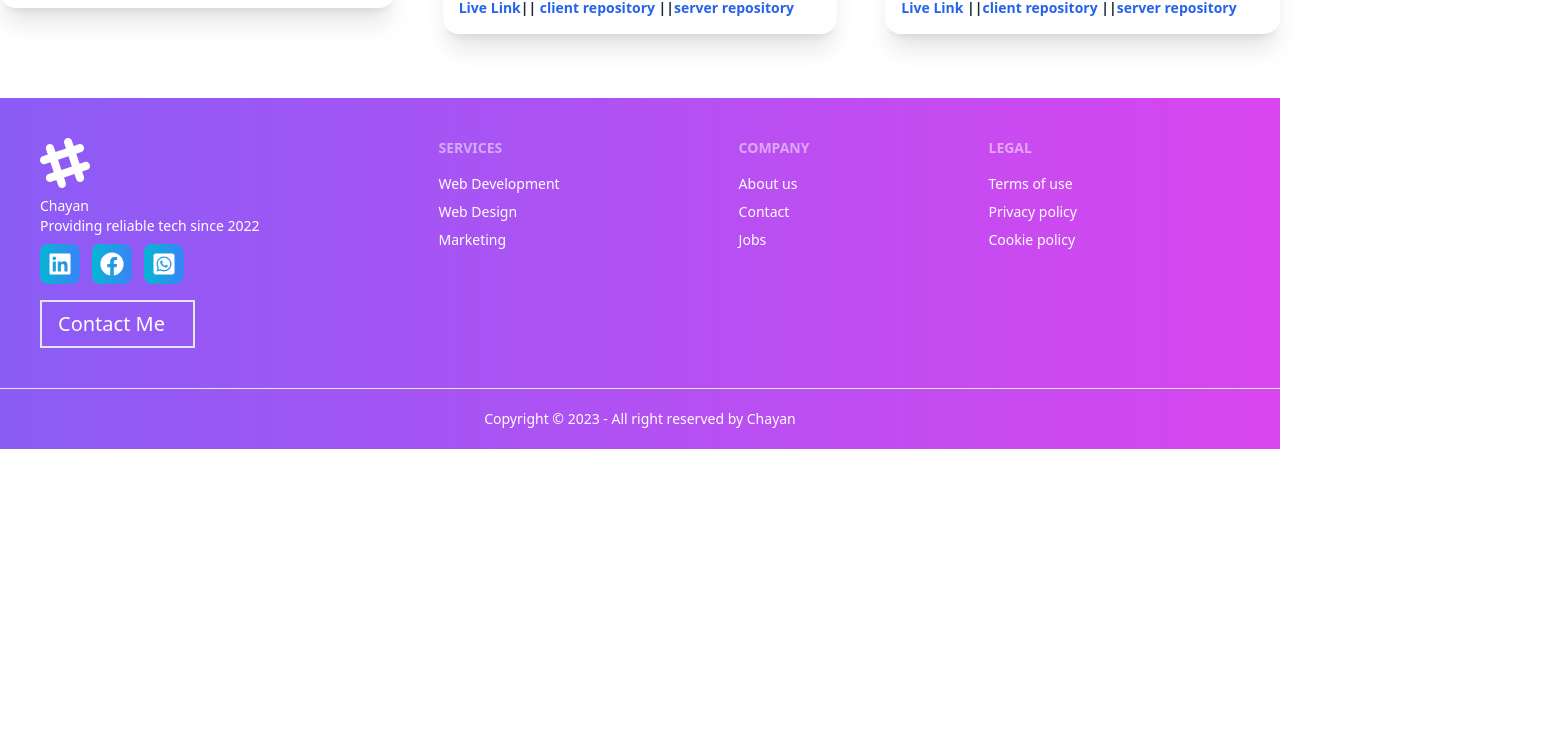
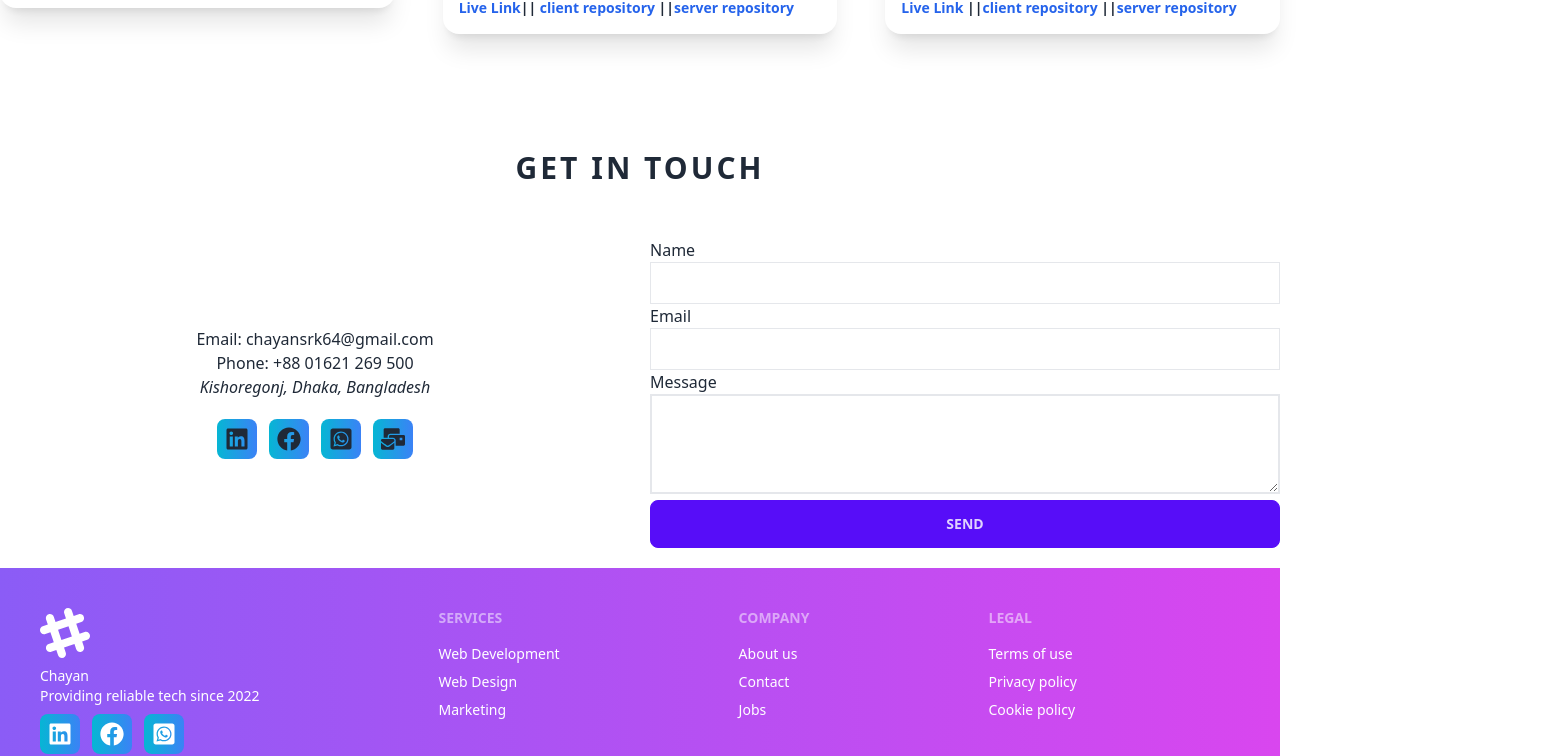
Before and after one commit to chayansrk64/working_portfolio, a React (Vite) app: page / in a window 1280 px wide. Shown: the part 3335-4091 px from the top of the page, 1543 px wide, since content can reach past the window. Before the commit the page ends 3784 px from the top, so only its background shows below. Built offline with nearby package versions, Linux system fonts and the light colour scheme.

Commit message:
contact added

```diff
--- a/src/pages/Home/ContactMe/ContactMe.jsx
+++ b/src/pages/Home/ContactMe/ContactMe.jsx
@@ -1,8 +1,51 @@
+import SectionTitle from "../../../components/SectionTitle/SectionTitle";
+import { FaFacebook } from 'react-icons/fa';
+import { FaLinkedin } from 'react-icons/fa';
+import { FaWhatsappSquare } from 'react-icons/fa';
+import { FaMailBulk } from 'react-icons/fa';
+import { Link } from "react-router-dom";
+
 
 const ContactMe = () => {
+
+
     return (
-        <div>
-            <h2>Contact me </h2>
+        <div className="pb-5">
+            <SectionTitle heading="Get in Touch"></SectionTitle>
+            <div className="grid__container grid grid-cols-1 md:grid-cols-2 gap-5">
+                <div className="left__container  ">
+
+               <div className="flex flex-col items-center justify-center h-full text-center ">
+               <div  >
+                    <p>Email: chayansrk64@gmail.com</p>
+                    <p>Phone: +88 01621 269 500</p>
+                    <address>
+                        <p>Kishoregonj, Dhaka, Bangladesh</p>
+                    </address>
+                </div>
+
+                <div className="flex  items-center justify-center mt-5">
+
+                    <span className='bg-[#e8e8e8] mr-3 p-2 text-2xl rounded-lg  bg-gradient-to-r from-cyan-500 to-blue-500'> <Link to="https://www.linkedin.com/in/chayansrk64/"><FaLinkedin /></Link> </span>
+                    <span className='bg-[#e8e8e8] mr-3 p-2 text-2xl rounded-lg  bg-gradient-to-r from-cyan-500 to-blue-500'> <Link to="https://www.facebook.com/chayansrk64/"><FaFacebook /></Link> </span>
+                    <span className='bg-[#e8e8e8] mr-3 p-2 text-2xl rounded-lg  bg-gradient-to-r from-cyan-500 to-blue-500 '> <Link to="https://web.whatsapp.com/"><FaWhatsappSquare /></Link> </span>
+                    <span className='bg-[#e8e8e8] p-2 text-2xl rounded-lg  bg-gradient-to-r from-cyan-500 to-blue-500 '> <Link to="https://mail.google.com/"><FaMailBulk /></Link> </span>
+                 </div>
+
+               </div>
+                </div>
+                <div className="right__container">
+                    <form action="https://formsubmit.co/e525ea7d31425cbb7b772ce351d802b0" method="POST">
+                        <label htmlFor="name">Name</label> <br />
+                        <input type="text" name="name" id="" className="border p-2 w-full" /> <br />
+                        <label htmlFor="email">Email</label>
+                        <input type="email" name="email" id="" className="border p-2 w-full"  />
+                        <label htmlFor="message">Message</label> <br />
+                        <textarea id="textarea" name="textarea" rows="4" cols="50"  className="w-full border-2"></textarea> <br />
+                        <input type="submit" value="Send" className="btn btn-primary w-full " />
+                    </form>
+                </div>
+            </div>
         </div>
     );
 };
--- a/src/pages/Home/Home/Home.jsx
+++ b/src/pages/Home/Home/Home.jsx
@@ -1,6 +1,6 @@
 import AboutMe from "../AboutMe/AboutMe";
 import Banner from "../Banner/Banner";
-// import ContactMe from "../ContactMe/ContactMe";
+import ContactMe from "../ContactMe/ContactMe";
 import Experiences from "../Experiencies/Experiences";
 import Offering from "../Offering/Offering";
 import Projects from "../Projects/Projects";
@@ -14,7 +14,7 @@ const Home = () => {
              <Experiences></Experiences>
              <Offering></Offering>
              <Projects></Projects>
-             {/* <ContactMe></ContactMe> */}
+             <ContactMe></ContactMe>
         </div>
     );
 };
```
Also changed, not shown: public/contact_with_me.svg (added).
